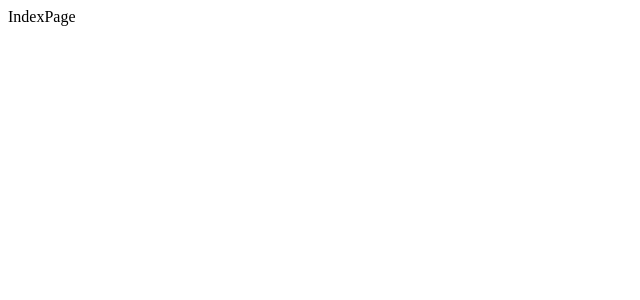
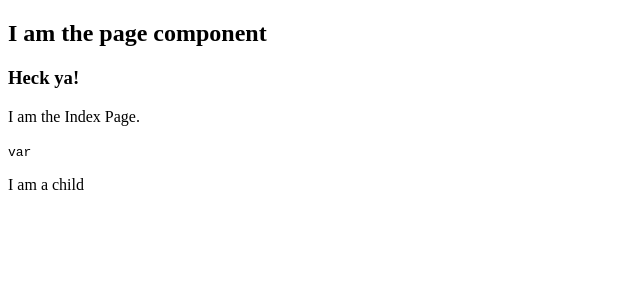
Before and after one commit to MichaelFrieze/sickfits-frontend, a Next.js app: page / in a window 1280 px wide. Shown: the top 300 px of the page, without its empty margins (0-640 px from the left). Built offline with nearby package versions, Linux system fonts and the light colour scheme.

Commit message:
created a page component to pass props to index page for fun but will change later | changed eslint config

```diff
--- /dev/null
+++ b/components/Page.js
@@ -0,0 +1,9 @@
+export default function Page({ children, cool }) {
+  return (
+    <div>
+      <h2>I am the page component</h2>
+      <h3>{cool}</h3>
+      {children}
+    </div>
+  );
+}
--- a/pages/index.js
+++ b/pages/index.js
@@ -1,3 +1,11 @@
+import Page from '../components/Page';
+
 export default function IndexPage() {
-  return <div>IndexPage</div>;
+  return (
+    <Page cool="Heck ya!">
+      <p>I am the Index Page.</p>
+      <code>var</code>
+      <p>I am a child</p>
+    </Page>
+  );
 }
```
Also changed, not shown: 1 other file (tests, documents, lock files or other folders).
